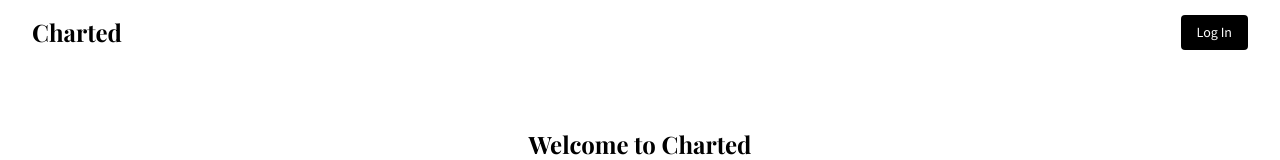
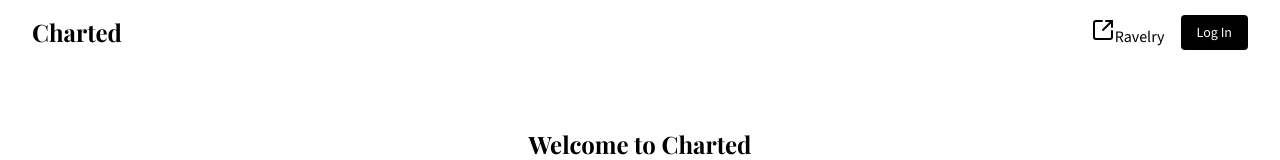
Before and after one commit to mmcampbell04/charted, a React (Vite) app in the folder frontend/: page / in a window 1280 px wide. Shown: the top 160 px of the page. Built offline with nearby package versions, Linux system fonts and the light colour scheme; no server answers; a web font is replaced by a local one.

Commit message:
add in the ravelry link in header

```diff
--- a/frontend/src/components/Layout/Header.tsx
+++ b/frontend/src/components/Layout/Header.tsx
@@ -1,3 +1,4 @@
+import { SquareArrowOutUpRight } from "lucide-react";
 import { useCurrentUser } from "../../lib/hooks/useAuth";
 import { ButtonLink } from "../Button";
 import { Logo } from "./Logo";
@@ -12,6 +13,10 @@ export const Header = () => {
         <div className={styles.headerContent}>
           <Logo />
           <div className={styles.headerRight}>
+            <a href="https://www.ravelry.com/" target="_blank">
+              <SquareArrowOutUpRight />
+              Ravelry
+            </a>
             <div className={styles.authContainer}>
               {user ? (
                 <ButtonLink to="/logout">Logout</ButtonLink>
```
